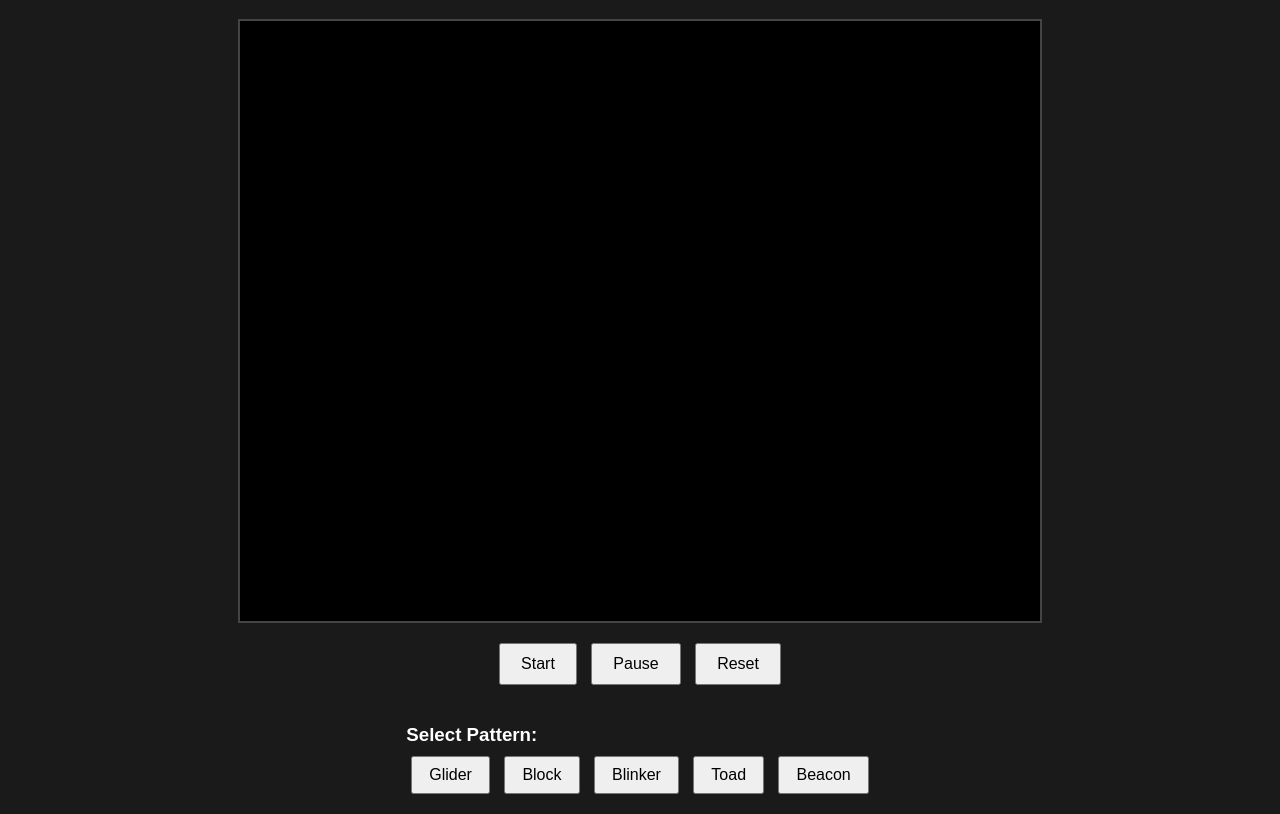
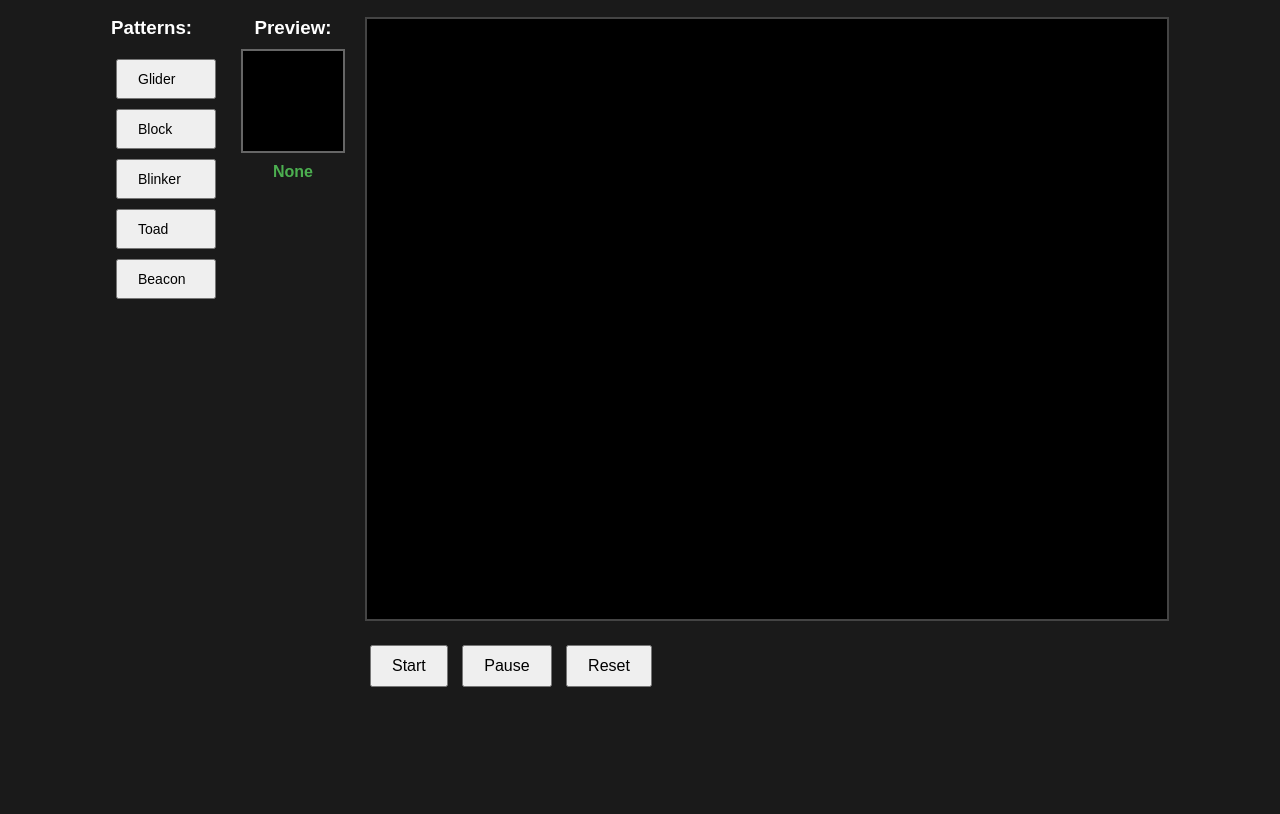
Before and after one commit to jonnysod/pattern-clash, a website: page index.html in a window 1280 px wide. Shown: the part 81-895 px from the top of the page. After the commit the page ends 800 px from the top, so only its background shows below. Drawn offline with Linux system fonts and the light colour scheme.

Commit message:
Add a pattern preview canvas

```diff
--- a/index.html
+++ b/index.html
@@ -15,51 +15,100 @@
         background-color: #1a1a1a;
         color: white;
       }
+      h1 {
+        margin-bottom: 20px;
+      }
+
       canvas {
         border: 2px solid #444;
         background-color: #000;
+      }
+
+      #gameCanvas {
         cursor: crosshair;
       }
+
+      #sidebar {
+        display: flex;
+        flex-direction: column;
+        gap: 10px;
+      }
+
+      #sidebar h3 {
+        margin: 0 0 10px 0;
+      }
+
+      .pattern-btn {
+        padding: 10px 20px;
+        font-size: 14px;
+        min-width: 100px;
+        text-align: left;
+      }
+
+      #preview-container {
+        display: flex;
+        flex-direction: column;
+        align-items: center;
+        gap: 10px;
+      }
+
+      #preview-container h3 {
+        margin: 0;
+      }
+
+      #previewCanvas {
+        border: 2px solid #666;
+      }
+
+      #preview-name {
+        margin: 0;
+        font-weight: bold;
+        color: #4caf50;
+      }
+
       #controls {
         margin-top: 20px;
       }
+
       button {
         padding: 10px 20px;
         margin: 0 5px;
         font-size: 16px;
       }
-      #patterns {
-        margin-top: 20px;
-      }
-      #patterns h3 {
-        margin-bottom: 10px;
-      }
-      .pattern-btn {
-        padding: 8px 16px;
-        margin: 0 5px;
-      }
-      .pattern-btn.active {
-        background-color: #4caf50;
-        color: white;
-      }
     </style>
   </head>
   <body>
     <h1>Pattern Clash</h1>
+
+    <div style="display: flex; gap: 20px; align-items: flex-start">
+      <!-- Left sidebar: Pattern buttons -->
+      <div id="sidebar">
+        <h3>Patterns:</h3>
+        <button class="pattern-btn" data-pattern="0">Glider</button>
+        <button class="pattern-btn" data-pattern="1">Block</button>
+        <button class="pattern-btn" data-pattern="2">Blinker</button>
+        <button class="pattern-btn" data-pattern="3">Toad</button>
+        <button class="pattern-btn" data-pattern="4">Beacon</button>
+      </div>
+
+      <!-- Preview canvas -->
+      <div id="preview-container">
+        <h3>Preview:</h3>
+        <canvas id="previewCanvas" width="100" height="100"></canvas>
+        <p id="preview-name">None</p>
+      </div>
+
+      <!-- Main game canvas -->
+      <div>
         <canvas id="gameCanvas" width="800" height="600"></canvas>
         <div id="controls">
           <button id="startBtn">Start</button>
           <button id="pauseBtn">Pause</button>
           <button id="resetBtn">Reset</button>
         </div>
-    <div id="patterns">
-      <h3>Select Pattern:</h3>
-      <button class="pattern-btn" data-pattern="0">Glider</button>
-      <button class="pattern-btn" data-pattern="1">Block</button>
-      <button class="pattern-btn" data-pattern="2">Blinker</button>
-      <button class="pattern-btn" data-pattern="3">Toad</button>
-      <button class="pattern-btn" data-pattern="4">Beacon</button>
       </div>
+    </div>
+
     <script type="module" src="./dist/main.js"></script>
   </body>
 </html>
```
Also changed, not shown: src/main.ts (+68 -5 lines). Lines whose indentation alone changed are shown as unchanged.
